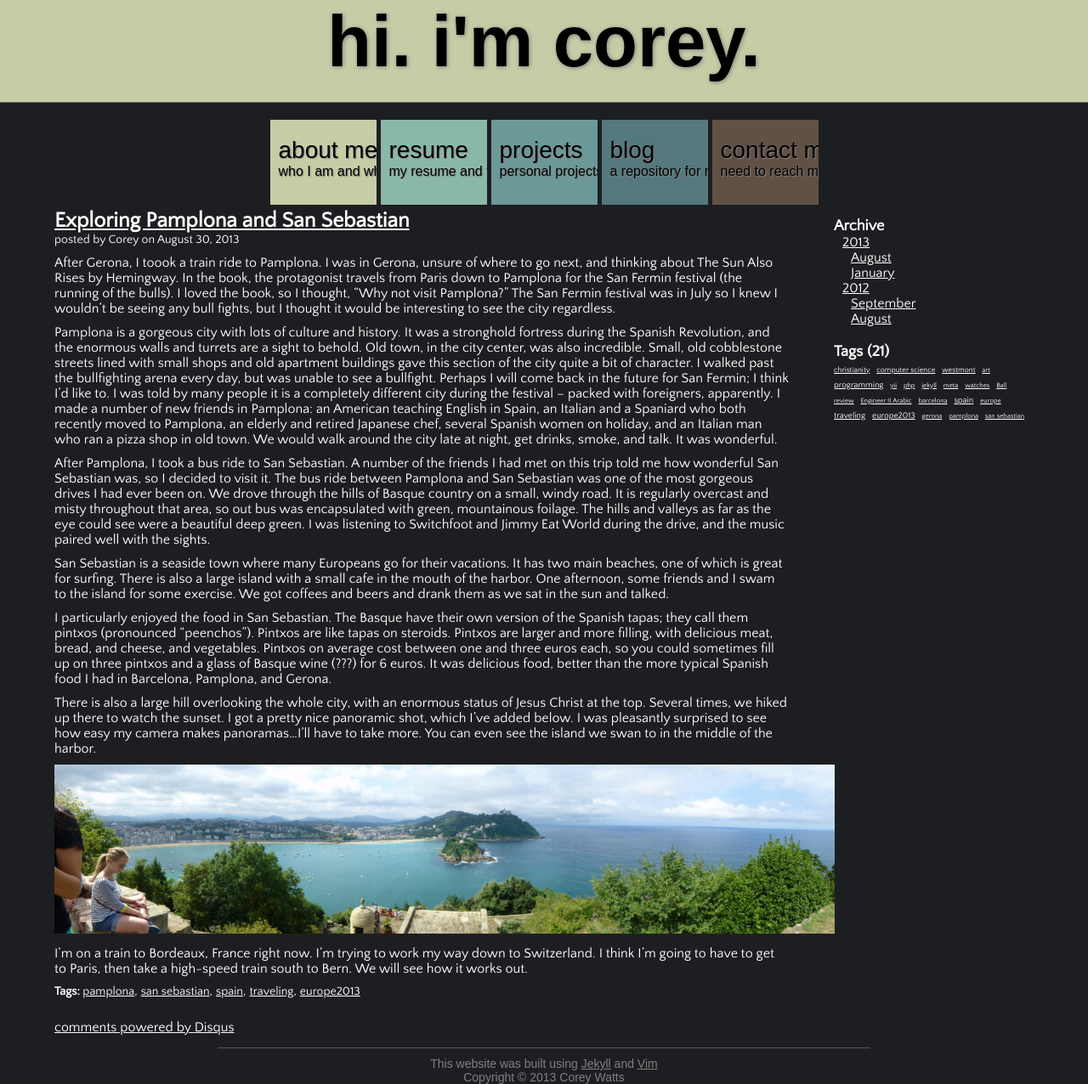
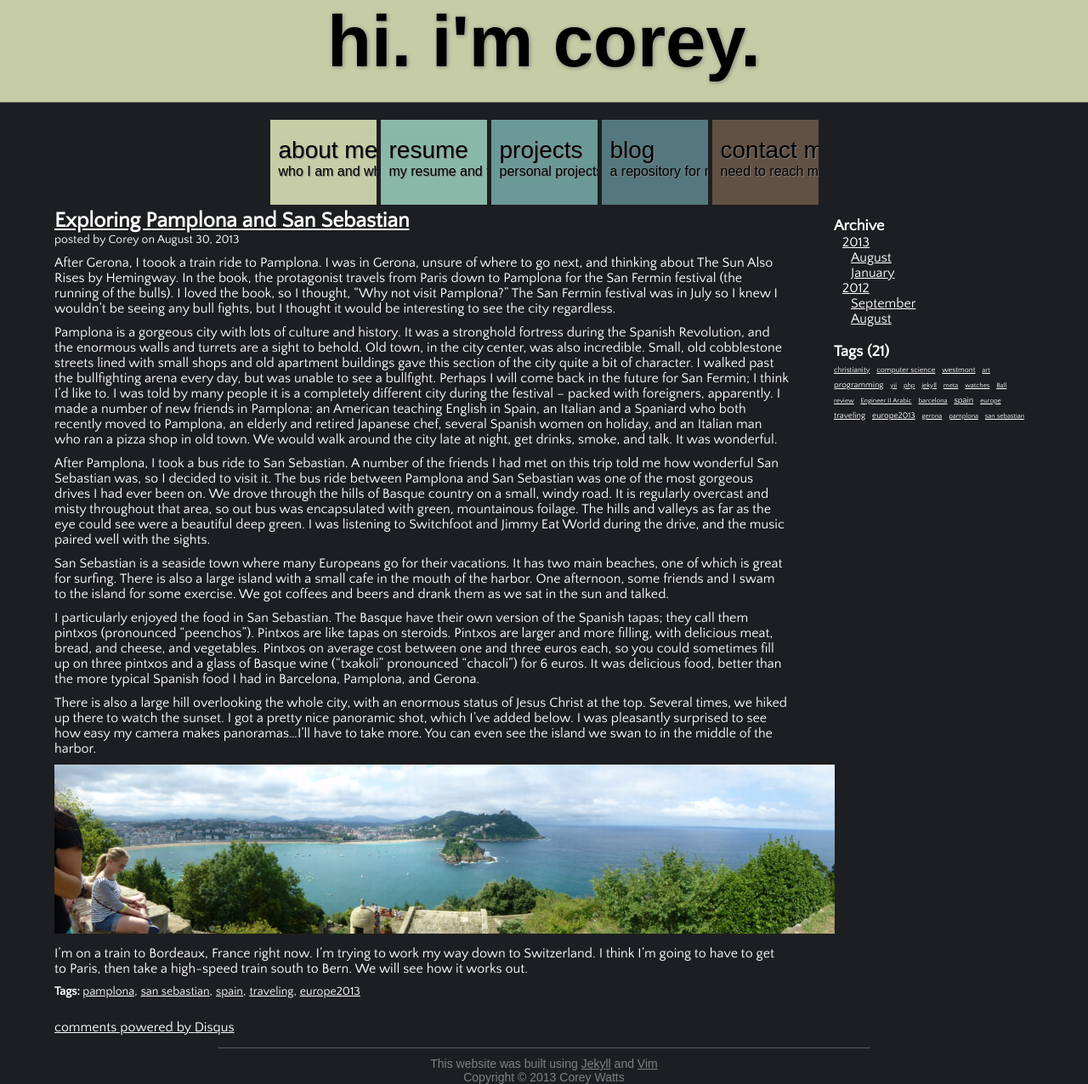
Before and after one commit to CorWatts/oldwebsite, a Jekyll site: the page built from _posts/2013-08-30-exploring-pamplona-and-san-sebastian.md, in a window 1280 px wide. Shown: the whole page at 85% size. Built offline with Jekyll 4.4.1, drawn with Linux system fonts in a browser that asks for light colours; nearby versions of some CDN libraries; some web fonts are replaced; comment, search, counter and statistics services are not loaded.

Commit message:
Forgot to fix a couple last things in latest post. Done.

```diff
--- a/_posts/2013-08-30-exploring-pamplona-and-san-sebastian.md
+++ b/_posts/2013-08-30-exploring-pamplona-and-san-sebastian.md
@@ -17,7 +17,7 @@
 
 San Sebastian is a seaside town where many Europeans go for their vacations. It has two main beaches, one of which is great for surfing. There is also a large island with a small cafe in the mouth of the harbor. One afternoon, some friends and I swam to the island for some exercise. We got coffees and beers and drank them as we sat in the sun and talked.
 
-I particularly enjoyed the food in San Sebastian. The Basque have their own version of the Spanish tapas; they call them pintxos (pronounced "peenchos"). Pintxos are like tapas on steroids. Pintxos are larger and more filling, with delicious meat, bread, and cheese, and vegetables. Pintxos on average cost between one and three euros each, so you could sometimes fill up on three pintxos and a glass of Basque wine (???) for 6 euros. It was delicious food, better than the more typical Spanish food I had in Barcelona, Pamplona, and Gerona.
+I particularly enjoyed the food in San Sebastian. The Basque have their own version of the Spanish tapas; they call them pintxos (pronounced "peenchos"). Pintxos are like tapas on steroids. Pintxos are larger and more filling, with delicious meat, bread, and cheese, and vegetables. Pintxos on average cost between one and three euros each, so you could sometimes fill up on three pintxos and a glass of Basque wine ("txakoli" pronounced "chacoli") for 6 euros. It was delicious food, better than the more typical Spanish food I had in Barcelona, Pamplona, and Gerona.
 
 There is also a large hill overlooking the whole city, with an enormous status of Jesus Christ at the top. Several times, we hiked up there to watch the sunset. I got a pretty nice panoramic shot, which I've added below. I was pleasantly surprised to see how easy my camera makes panoramas...I'll have to take more. You can even see the island we swan to in the middle of the harbor.
 
```
